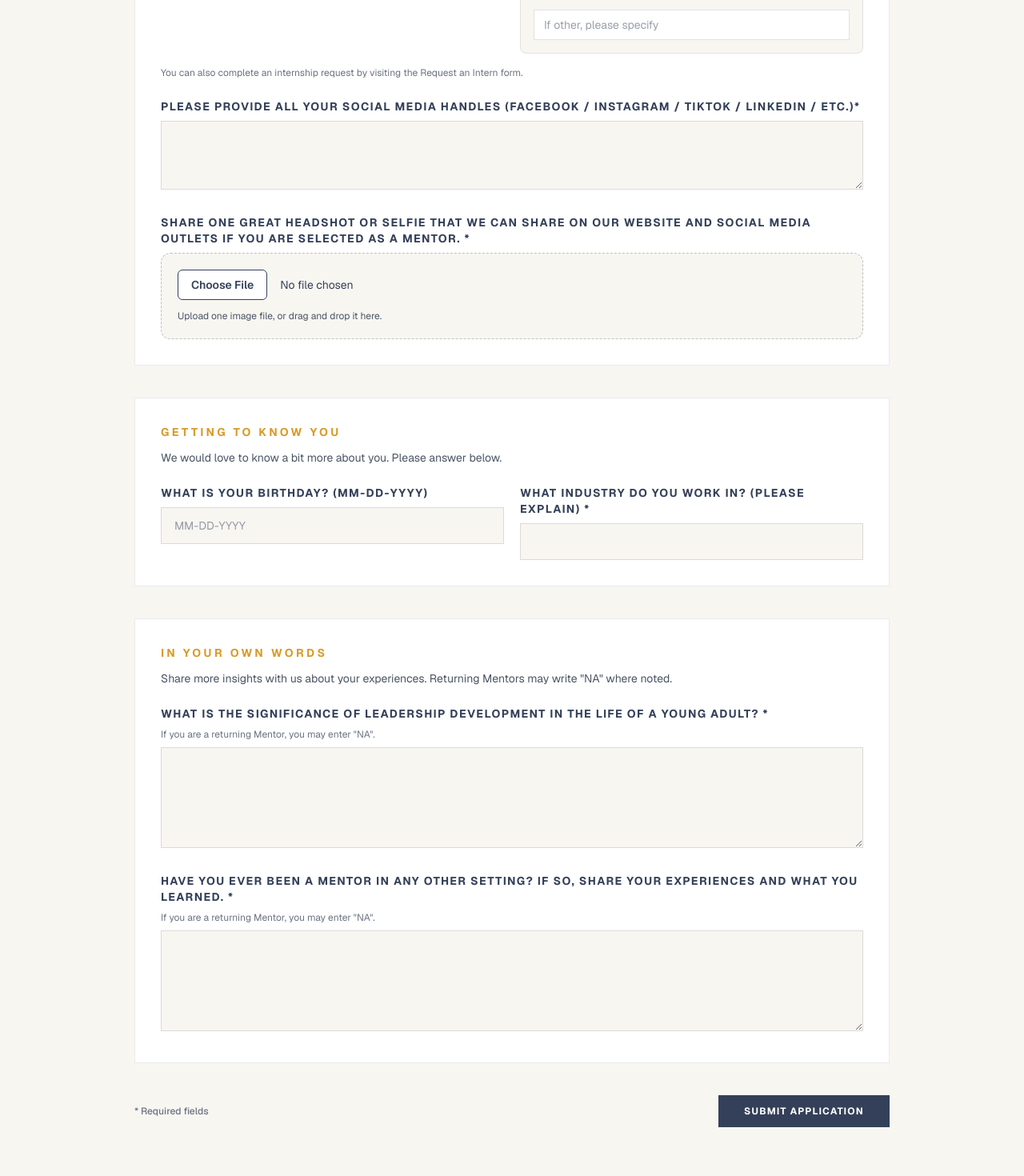
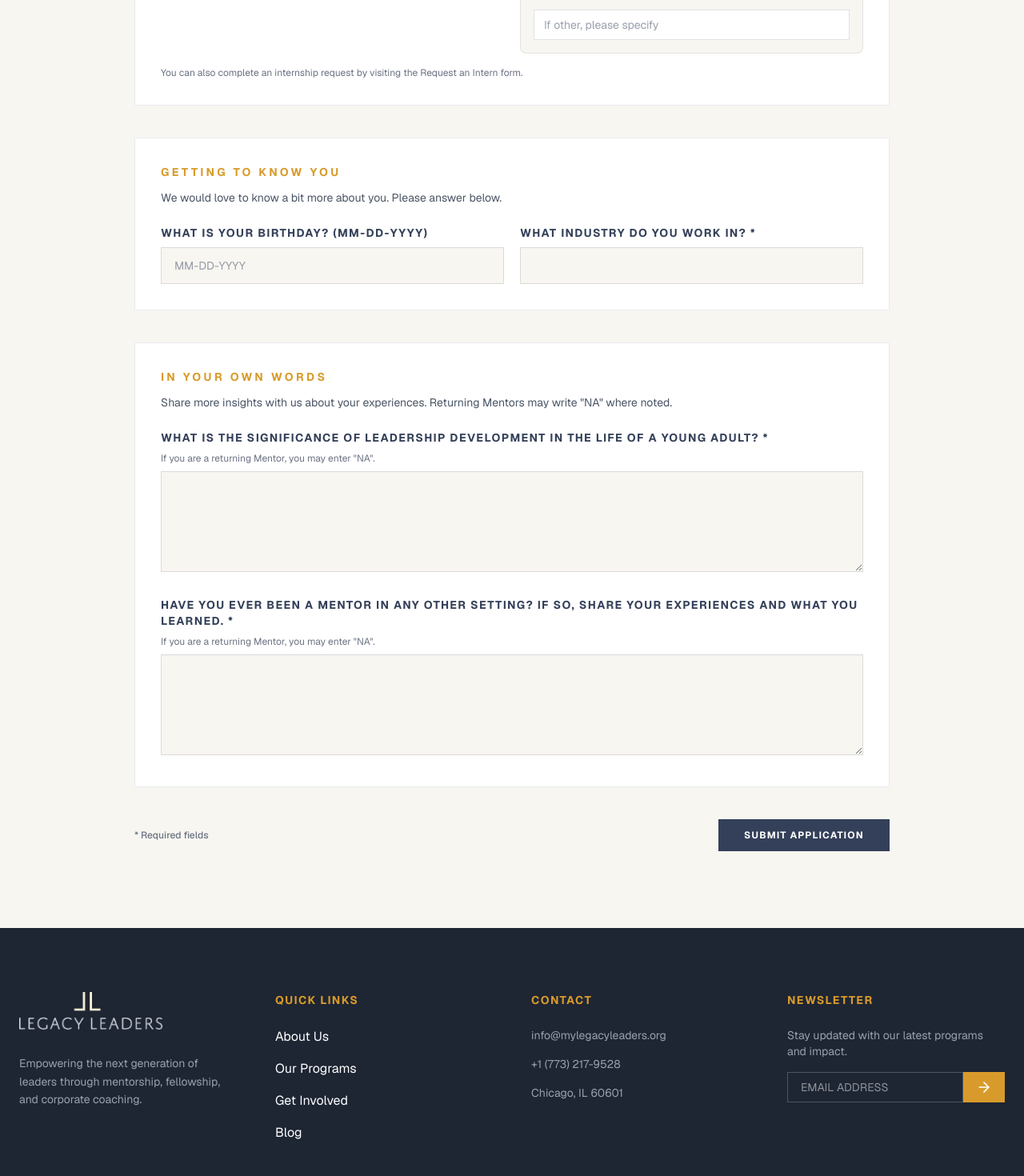
Before and after one commit to neonframing/legacy-leaders-frontend, a Next.js app: page /legacy-mentors-application in a window 1280 px wide. Shown: the part 1440-2910 px from the top of the page at 80% size. Built offline with nearby package versions, Linux system fonts and the light colour scheme.

Commit message:
Fix image sizing testimonials

```diff
--- a/src/app/(pages)/legacy-fellows-application/page.js
+++ b/src/app/(pages)/legacy-fellows-application/page.js
@@ -72,29 +72,6 @@ export default function LegacyFellowsApplicationPage() {
 
           <form className="space-y-10" action="#" method="post" encType="multipart/form-data">
             <section className="bg-white p-6 sm:p-8 border border-[#344059]/10">
-              <h2 className="text-sm font-bold uppercase tracking-[0.24em] text-[#D89B2B]">General</h2>
-              <div className="mt-5 space-y-5">
-                <div>
-                  <label className="mb-2 block text-sm font-bold uppercase tracking-widest text-[#344059]" htmlFor="email">
-                    Email *
-                  </label>
-                  <input
-                    id="email"
-                    name="email"
-                    type="email"
-                    required
-                    className="w-full border border-[#344059]/15 bg-[#f8f6f1] px-4 py-3 text-sm text-[#344059] focus:outline-none focus:border-[#D89B2B] focus:ring-1 focus:ring-[#D89B2B]"
-                    placeholder="your-email@example.com"
-                  />
-                </div>
-                <label className="flex items-start gap-3 text-sm text-gray-600">
-                  <input type="checkbox" name="recordEmail" className="mt-1 h-4 w-4 accent-[#D89B2B]" />
-                  <span>Record my email with my response.</span>
-                </label>
-              </div>
-            </section>
-
-            <section className="bg-white p-6 sm:p-8 border border-[#344059]/10">
               <h2 className="text-sm font-bold uppercase tracking-[0.24em] text-[#D89B2B]">Contact Information</h2>
               <p className="mt-3 text-sm text-gray-600">Please provide your detailed contact information below.</p>
 
@@ -168,28 +145,6 @@ export default function LegacyFellowsApplicationPage() {
                   </label>
                   <input id="shirtSize" name="shirtSize" type="text" required className="w-full border border-[#344059]/15 bg-[#f8f6f1] px-4 py-3 text-sm" />
                 </div>
-                <div>
-                  <label className="mb-2 block text-sm font-bold uppercase tracking-widest text-[#344059]" htmlFor="headshot">
-                    Share one great headshot or selfie that we can share on our website and social media outlets if you are selected as a Fellow.
-                  </label>
-                  <div className="rounded-xl border border-dashed border-[#344059]/30 bg-[#f8f6f1] px-4 py-4 sm:px-5 sm:py-5">
-                    <input
-                      id="headshot"
-                      name="headshot"
-                      type="file"
-                      accept="image/*"
-                      className="w-full cursor-pointer text-sm text-[#344059] file:mr-4 file:rounded-md file:border file:border-[#344059] file:bg-white file:px-4 file:py-2 file:text-sm file:font-semibold file:normal-case file:tracking-normal file:text-[#344059] file:transition-colors hover:file:border-[#D89B2B] hover:file:text-[#D89B2B]"
-                    />
-                    <p className="mt-3 text-xs text-gray-600">Upload a file, or drag and drop an image here. Accepted: JPG, PNG, HEIC.</p>
-                  </div>
-                </div>
-              </div>
-
-              <div className="mt-6">
-                <label className="mb-2 block text-sm font-bold uppercase tracking-widest text-[#344059]" htmlFor="socialHandles">
-                  Please provide all of your social media handles (Facebook / Instagram / TikTok / LinkedIn, etc.) *
-                </label>
-                <textarea id="socialHandles" name="socialHandles" rows={3} required className="w-full border border-[#344059]/15 bg-[#f8f6f1] px-4 py-3 text-sm" />
               </div>
             </section>
 
--- a/src/app/(pages)/legacy-mentors-application/page.js
+++ b/src/app/(pages)/legacy-mentors-application/page.js
@@ -201,37 +201,6 @@ export default function LegacyMentorsApplicationPage() {
               <p className="mt-4 text-xs text-gray-500">
                 You can also complete an internship request by visiting the Request an Intern form.
               </p>
-
-              <div className="mt-6">
-                <label className="mb-2 block text-sm font-bold uppercase tracking-widest text-[#344059]" htmlFor="socialHandles">
-                  Please provide all your social media handles (Facebook / Instagram / TikTok / LinkedIn / etc.)*
-                </label>
-                <textarea
-                  id="socialHandles"
-                  name="socialHandles"
-                  rows={3}
-                  required
-                  className="w-full border border-[#344059]/15 bg-[#f8f6f1] px-4 py-3 text-sm"
-                />
-              </div>
-
-              <div className="mt-6">
-                <label className="mb-2 block text-sm font-bold uppercase tracking-widest text-[#344059]" htmlFor="headshot">
-                  Share one great headshot or selfie that we can share on our website and social media outlets if you are
-                  selected as a Mentor. *
-                </label>
-                <div className="rounded-xl border border-dashed border-[#344059]/30 bg-[#f8f6f1] px-4 py-4 sm:px-5 sm:py-5">
-                  <input
-                    id="headshot"
-                    name="headshot"
-                    type="file"
-                    accept="image/*"
-                    required
-                    className="w-full cursor-pointer text-sm text-[#344059] file:mr-4 file:rounded-md file:border file:border-[#344059] file:bg-white file:px-4 file:py-2 file:text-sm file:font-semibold file:normal-case file:tracking-normal file:text-[#344059] file:transition-colors hover:file:border-[#D89B2B] hover:file:text-[#D89B2B]"
-                  />
-                  <p className="mt-3 text-xs text-gray-600">Upload one image file, or drag and drop it here.</p>
-                </div>
-              </div>
             </section>
 
             <section className="border border-[#344059]/10 bg-white p-6 sm:p-8">
@@ -254,7 +223,7 @@ export default function LegacyMentorsApplicationPage() {
 
                 <div>
                   <label className="mb-2 block text-sm font-bold uppercase tracking-widest text-[#344059]" htmlFor="industry">
-                    What industry do you work in? (Please explain) *
+                    What industry do you work in? *
                   </label>
                   <input
                     id="industry"
--- a/src/app/(pages)/our-story/page.js
+++ b/src/app/(pages)/our-story/page.js
@@ -444,7 +444,7 @@ export default async function OurStoryPage() {
         </section>
 
         {/* 5. LEADERSHIP */}
-        <section id="leadership" className="bg-white px-6 py-20 sm:py-24 lg:px-12 lg:py-28">
+        <section id="leadership" className="bg-white px-6 pt-20 pb-8 sm:pt-24 sm:pb-12 lg:px-12 lg:pt-28 lg:pb-14">
           <div className="mx-auto max-w-7xl">
             <div className="mb-16 flex flex-col gap-6 lg:flex-row lg:items-end lg:justify-between border-b border-[#344059]/10 pb-12">
               <div>
@@ -452,7 +452,7 @@ export default async function OurStoryPage() {
                 <h2 className="text-4xl font-black uppercase tracking-tight text-[#344059] sm:text-5xl">Experience, imagination, and conviction.</h2>
               </div>
               <Link
-                href="#"
+                href="/contact-us"
                 className="inline-flex items-center gap-3 px-7 py-3 bg-[#344059] !text-white text-xs font-bold uppercase tracking-[0.18em] transition-colors hover:bg-[#D89B2B] hover:!text-white"
               >
                 Sign up to be a board member <ArrowRight size={16} />
@@ -512,7 +512,7 @@ export default async function OurStoryPage() {
               <div>
                 <p className="mb-4 text-sm font-bold uppercase tracking-[0.24em] text-[#D89B2B]">Legacy Sneaker Gala</p>
                 <h2 className="text-5xl font-black uppercase tracking-tight sm:text-6xl md:text-[5.5rem] md:leading-[0.9]">
-                  A celebration <br />of purpose.
+                  Celebration of purpose.
                 </h2>
               </div>
               <p className="text-lg leading-relaxed text-white/80 max-w-lg md:ml-auto">
--- a/src/components/BoardMembersLightboxGrid.js
+++ b/src/components/BoardMembersLightboxGrid.js
@@ -53,7 +53,7 @@ export default function BoardMembersLightboxGrid({ boardMembers = [] }) {
             <p className="mt-2 text-xs font-bold uppercase tracking-[0.2em] text-[#D89B2B]">{member.role}</p>
             <p className="mt-2 text-sm leading-7 text-gray-500">{member.company}</p>
             <p className="mt-4 inline-flex items-center gap-2 text-xs font-bold uppercase tracking-[0.18em] text-[#344059] group-hover:text-[#D89B2B] transition-colors">
-              Learn More <ArrowRight size={14} className="transition-transform group-hover:translate-x-1" />
+              Read Bio <ArrowRight size={14} className="transition-transform group-hover:translate-x-1" />
             </p>
           </article>
         ))}
--- a/src/components/SiteFooter.js
+++ b/src/components/SiteFooter.js
@@ -1,8 +1,7 @@
 import { ArrowRight, Facebook, Youtube, Instagram } from "lucide-react";
 
+import Image from "next/image";
 import Link from "next/link";
-
-import BrandLogo from "@/components/BrandLogo";
 
 export default function SiteFooter() {
   return (
@@ -10,8 +9,15 @@ export default function SiteFooter() {
       <div className="mx-auto max-w-7xl px-6">
         <div className="mb-16 grid grid-cols-1 gap-12 md:grid-cols-4">
           <div className="col-span-1 md:col-span-1">
-            <div className="mb-6 inline-block bg-white p-4">
-              <BrandLogo />
+            <div className="mb-6 inline-block">
+              <Image
+                src="/image.png"
+                alt="Legacy Leaders logo"
+                width={180}
+                height={64}
+                className="h-auto w-auto max-w-[180px]"
+                priority={false}
+              />
             </div>
             <p className="text-sm leading-relaxed text-gray-400">
               Empowering the next generation of leaders through mentorship, fellowship, and corporate coaching.
--- a/src/components/TestimonialsCarousel.js
+++ b/src/components/TestimonialsCarousel.js
@@ -78,14 +78,15 @@ export default function TestimonialsCarousel({ testimonials = [] }) {
               index === activeIndex ? "relative opacity-100" : "pointer-events-none absolute inset-0 opacity-0"
             }`}
           >
-            {/* Image section adjusted from 5/12 width to 4/12 for compactness */}
-            <div className="relative w-full overflow-hidden bg-[#344059] aspect-[4/3] sm:aspect-[2/1] lg:w-4/12 lg:aspect-auto lg:min-h-full">
+{/* Locked to a strict portrait aspect ratio across all devices */}
+            <div className="relative w-full overflow-hidden bg-[#344059] aspect-[3/4] sm:mx-auto sm:max-w-[300px] lg:mx-0 lg:w-4/12 lg:max-w-none">
               {testimonial.imageUrl ? (
                 <Image
                   src={testimonial.imageUrl}
                   alt={`${testimonial.name} testimonial`}
                   fill
-                  className="absolute inset-0 h-full w-full object-cover object-center"
+                  sizes="(max-width: 640px) 100vw, (max-width: 1024px) 300px, 33vw"
+                  className="absolute inset-0 h-full w-full object-cover object-top"
                 />
               ) : (
                 <div className="absolute inset-0 h-full w-full bg-[#344059]" />
```
Also changed, not shown: src/app/(pages)/legacy-intern-application/page.js (+1 -15 lines).
